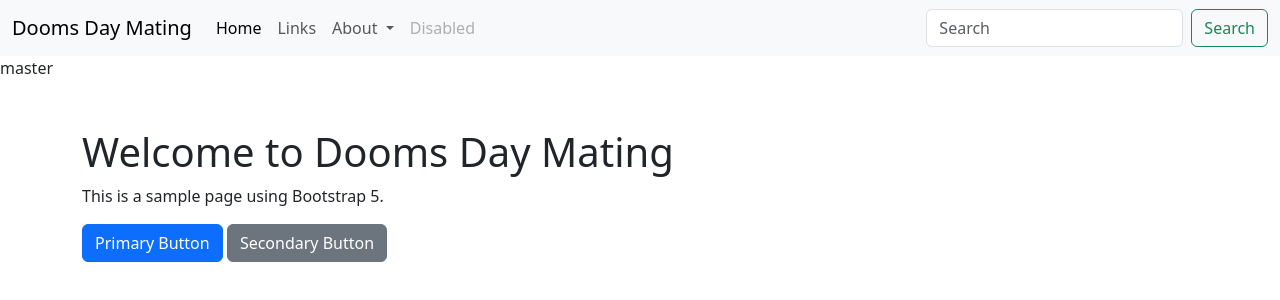
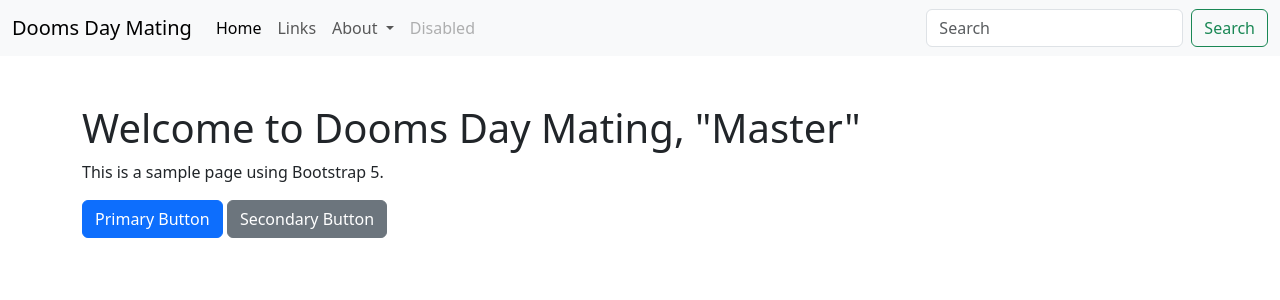
Before and after one commit to sharmaraunak1998/gitpractice, a plain HTML site: page index.html in a window 1280 px wide. Drawn offline with nearby package versions, Linux system fonts and the light colour scheme.

Commit message:
master changes

```diff
--- a/index.html
+++ b/index.html
@@ -46,9 +46,9 @@
     </div>
   </div>
 </nav>
-    master
+
     <div class="container mt-5">
-        <h1>Welcome to Dooms Day Mating</h1>
+        <h1>Welcome to Dooms Day Mating, "Master"</h1>
         <p>This is a sample page using Bootstrap 5.</p>
         <button type="button" class="btn btn-primary">Primary Button</button>
         <button type="button" class="btn btn-secondary">Secondary Button</button>
```
